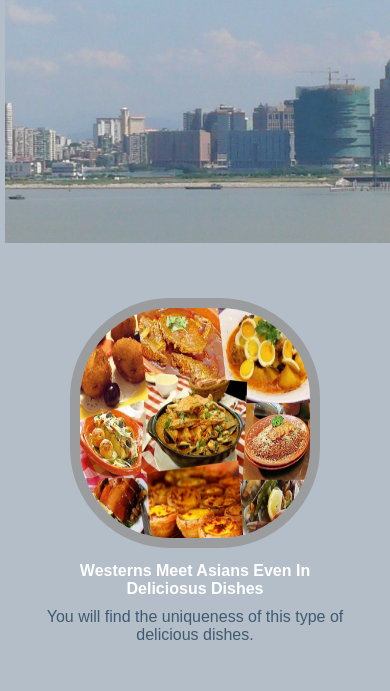
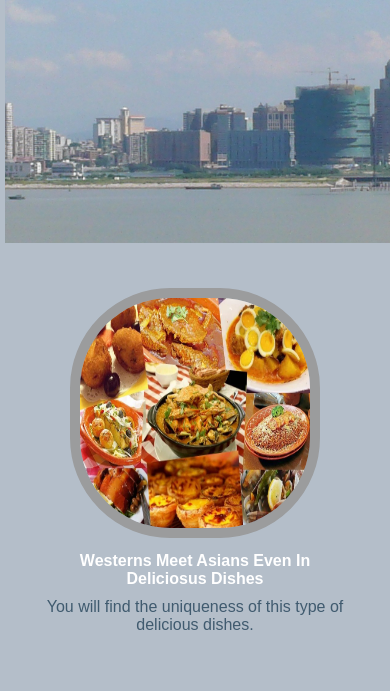
Before and after one commit to CarlosS9400/visitmacau, a plain HTML site: page index.html in a window 390 px wide. Shown: the part 142-833 px from the top of the page. Drawn offline with Linux system fonts and the light colour scheme; a web font is replaced by a local one.

Commit message:
Add files via upload

```diff
--- a/styles.css
+++ b/styles.css
@@ -135,7 +135,7 @@ p {
 
 /* adjustment in a small screen */
 
-@media screen and (max-width: 500px) {
+@media (max-width: 500px) {
 
     #header h2 {
 
@@ -168,13 +168,13 @@ p {
     #tourist-points, #guide, #service {
 
         width: 100vw;
-        padding: 20px;
+        padding: 10px;
     }
 }
 
 
 
-@media screen and (max-height: 376px) {
+@media (max-height: 376px) {
 
     #header h2 {
         display: none;
```
